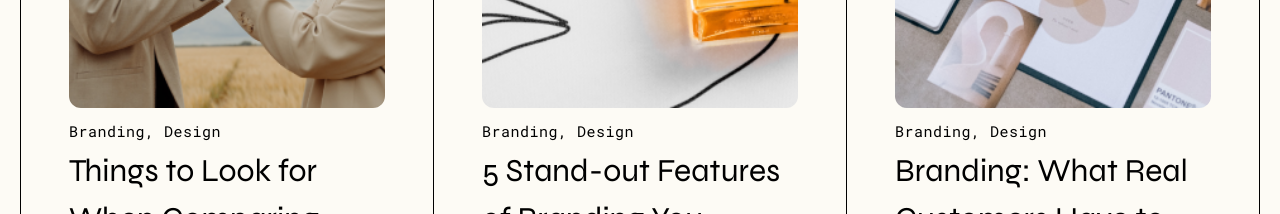
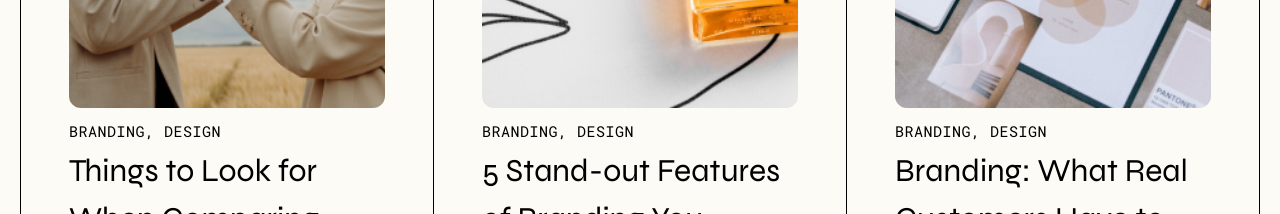
Before and after one commit to taodemy/website, a Next.js app: page / in a window 1280 px wide. Shown: the part 6880-7094 px from the top of the page. Built offline with nearby package versions, Linux system fonts and the light colour scheme.

Commit message:
Change "subtitle" to uppercase

```diff
--- a/components/general/LatestNews.tsx
+++ b/components/general/LatestNews.tsx
@@ -28,7 +28,7 @@ const LatestNews = ({ isPhoneSize }: Props) => {
       <article className={styles.latest_news__article}>
         <Card
           title="Things to Look for When Comparing Branding Alternatives"
-          subtitle="Branding, Design"
+          subtitle="BRANDING, DESIGN"
           image="/images/two_people_praying.png"
           direction="column_reverse"
         />
@@ -36,14 +36,14 @@ const LatestNews = ({ isPhoneSize }: Props) => {
         <Divider />
         <Card
           title="5 Stand-out Features of Branding You Should Know"
-          subtitle="Branding, Design"
+          subtitle="BRANDING, DESIGN"
           image="/images/channel.png"
           direction="column_reverse"
         />
         <Divider />
         <Card
           title="Branding: What Real Customers Have to Say"
-          subtitle="Branding, Design"
+          subtitle="BRANDING, DESIGN"
           image="/images/brand_strategy.png"
           direction="column_reverse"
         />
```
